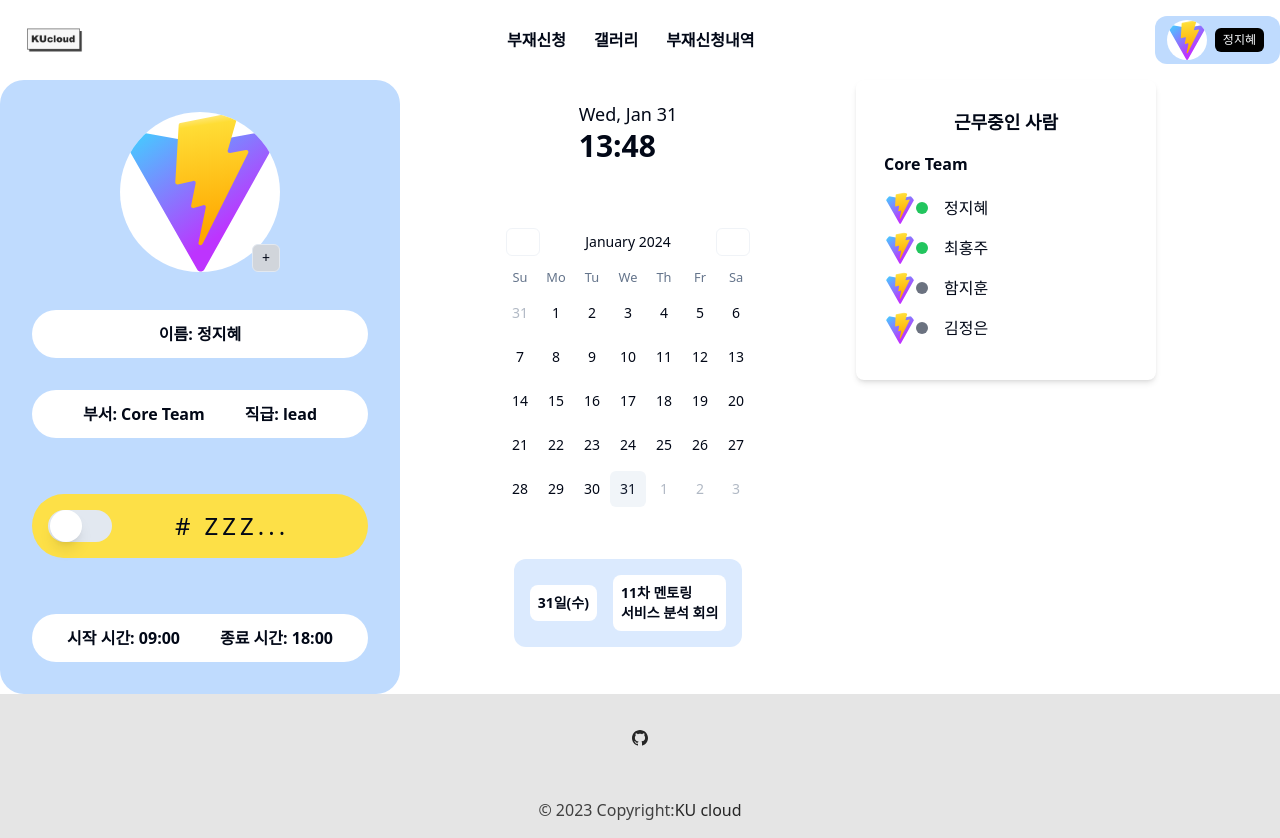
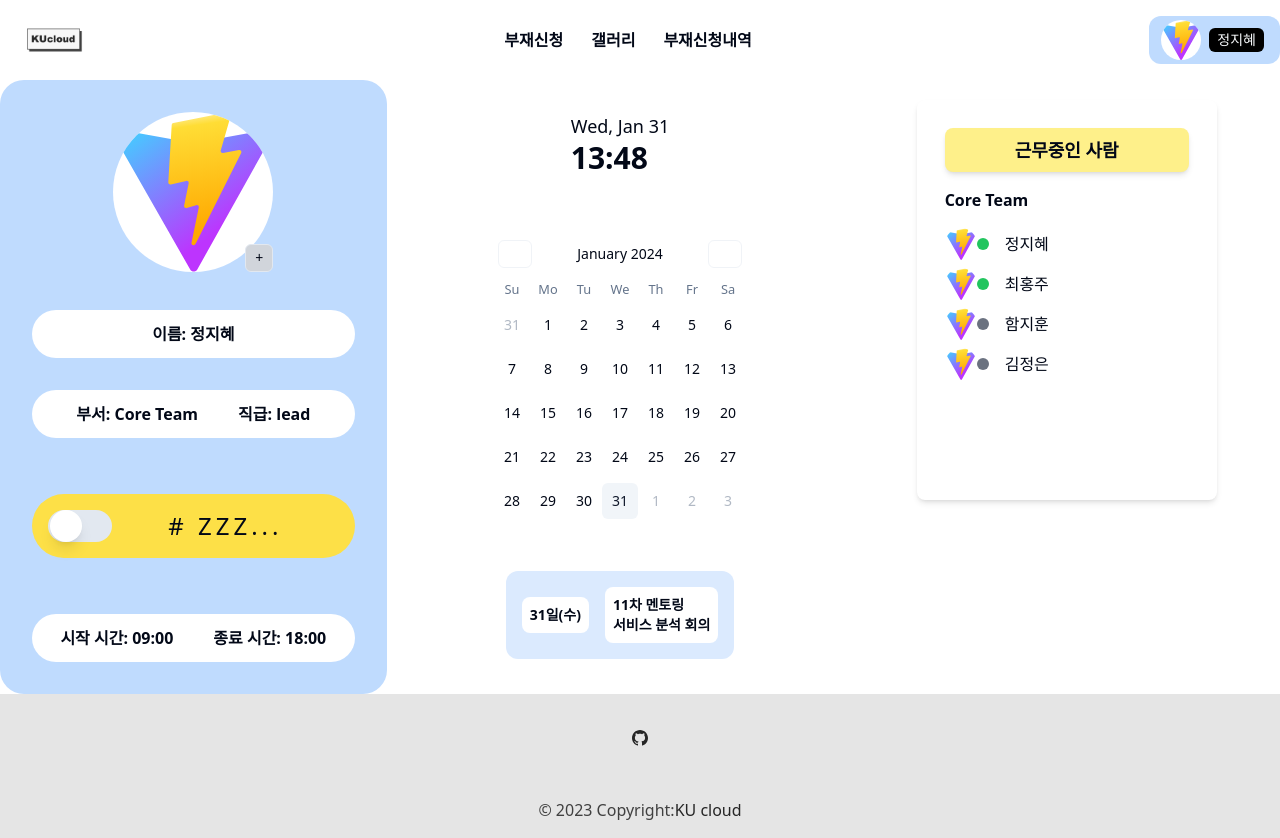
Before and after one commit to ohhhInFastcampus/toyproject1, a React (Vite) app: page / in a window 1280 px wide. Built offline with nearby package versions, Linux system fonts and the light colour scheme.

Commit message:
WorkingStatus  CSS 수정

```diff
--- a/src/components/main/UserHeader.tsx
+++ b/src/components/main/UserHeader.tsx
@@ -11,7 +11,7 @@ const UserHeader = ({ name }: UserProps) => {
       <Avatar>
         <AvatarImage src="/vite.svg" alt="User Profile" className="nbg-white" />
       </Avatar>
-      <Button variant="default" size="s" font="xs" className="nm-1 nml-2">
+      <Button size="s" className="nm-1 nml-2">
         {name}
       </Button>
     </div>
--- a/src/components/main/WorkingStatus.tsx
+++ b/src/components/main/WorkingStatus.tsx
@@ -53,8 +53,10 @@ const WorkingStatus = () => {
   // }, []);
 
   return (
-    <div className="nw-[300px] np-7 nbg-white nrounded-lg nshadow-md nborder-2 ndivide-solid nborder-slate-300">
-      <h1 className="ntext-lg ntext-center nfont-bold nmb-4">근무중인 사람</h1>
+    <div className="nw-[300px] nh-[400px] np-7 nbg-white nrounded-lg nshadow-md nborder-2">
+      <div className="nbg-yellow-200 nrounded-lg nshadow-md np-2 nmb-4">
+        <h1 className="ntext-lg ntext-center nfont-bold">근무중인 사람</h1>
+      </div>
       <h2 className="ntext-left nfont-bold">Core Team</h2>
       <ul className="nmt-4">
         {members.map((member) => (
--- a/src/templates/main/index.tsx
+++ b/src/templates/main/index.tsx
@@ -8,12 +8,12 @@ const Main = () => {
   return (
     <div className="nflex ngap-[20px] ">
       <UserMain />
-      <div className="nw-[400px] nm-2 nflex nflex-col nitems-center ngap-y-10">
+      <div className="nw-[400px] nm-5 nflex nflex-col nitems-center ngap-y-10">
         <Clock />
         <Calendar />
         <TodoList />
       </div>
-      <div className="nw-[400px]">
+      <div className="nw-[400px] nm-5 nflex njustify-center">
         <WorkingStatus />
       </div>
     </div>
```
